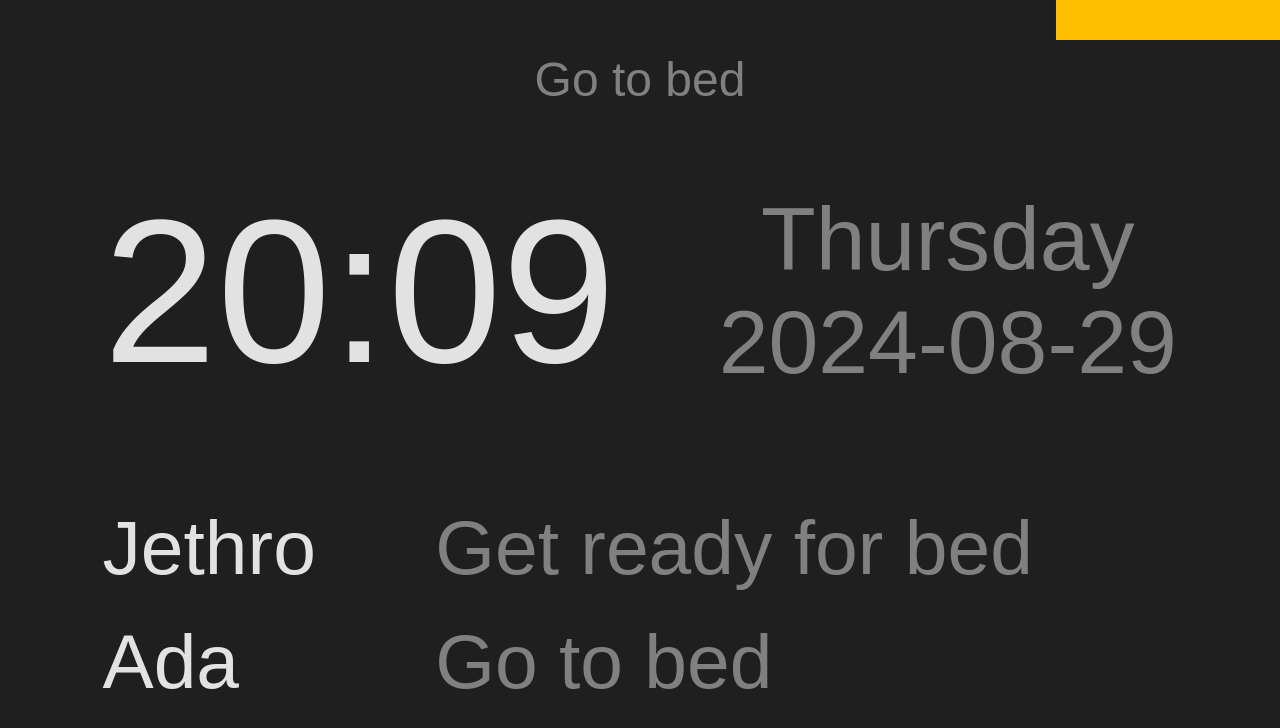
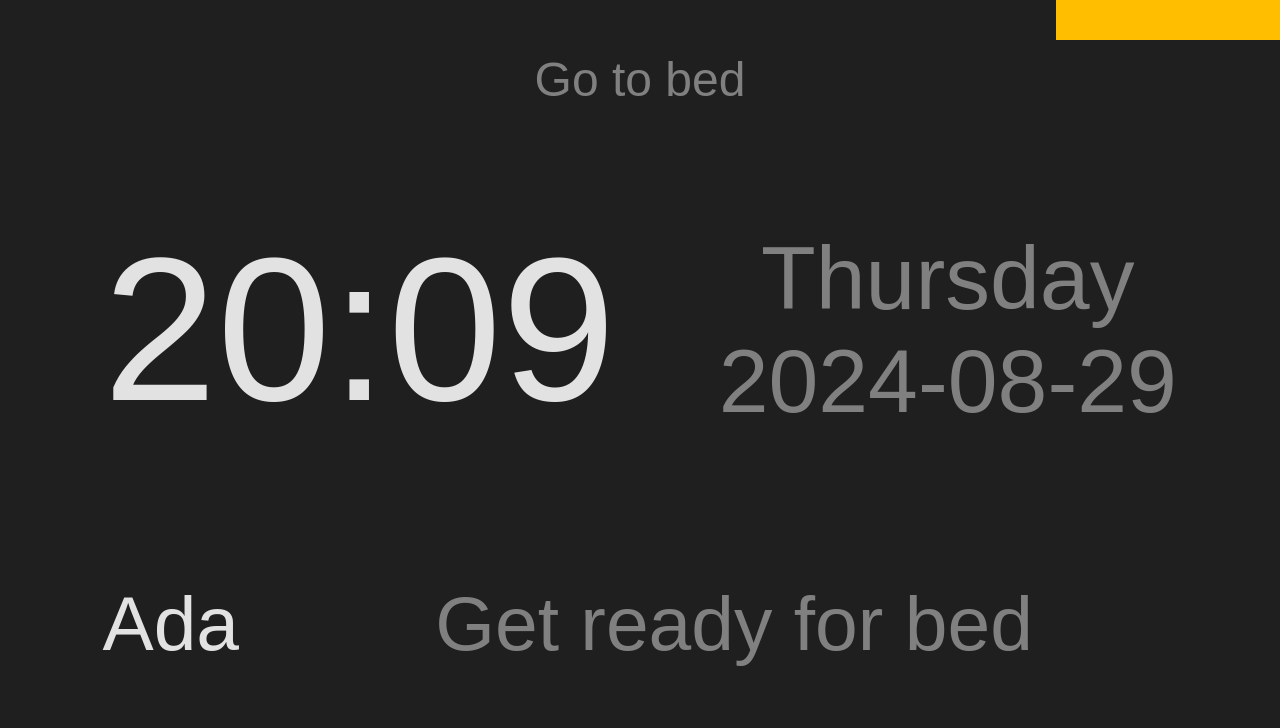
Before and after one commit to TehShrike/dining-room-terminal, a website: page index.html in a window 1280 px wide. Drawn offline with Linux system fonts and the light colour scheme.

Commit message:
Bump kids bedtimes

```diff
--- a/index.html
+++ b/index.html
@@ -220,9 +220,12 @@
 18:00	Supper	Clean kitchen	Supper
 18:30
 19:00				Finish water		Get ready for bed
-19:30					Get ready for bed	Go to bed
-20:00				Get ready for bed	Go to bed
-20:30			Go to bed	Go to bed		`
+19:30						Go to bed
+20:00					Get ready for bed
+20:30			Go to bed	Get ready for bed	Go to bed
+21:00				Go to bed
+21:30
+`
 
 			const time_rows = data.split(`\n`).map(line => line.split(`\t`))
 			const name_row = time_rows.shift()
```
